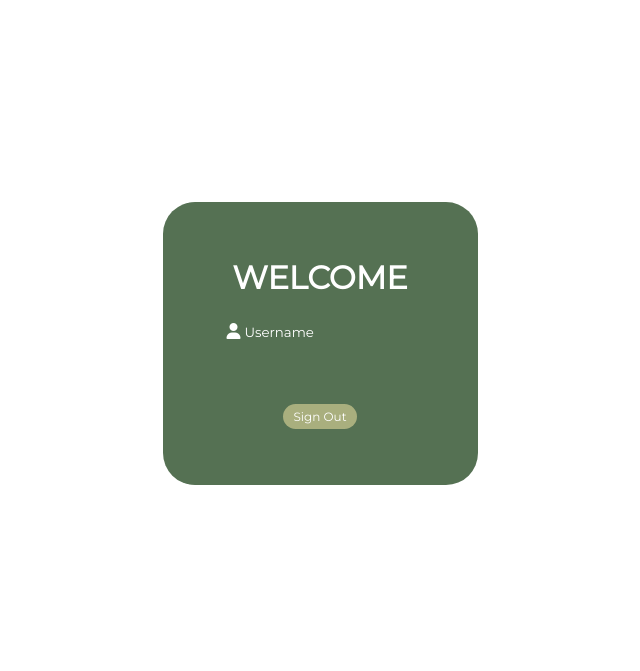
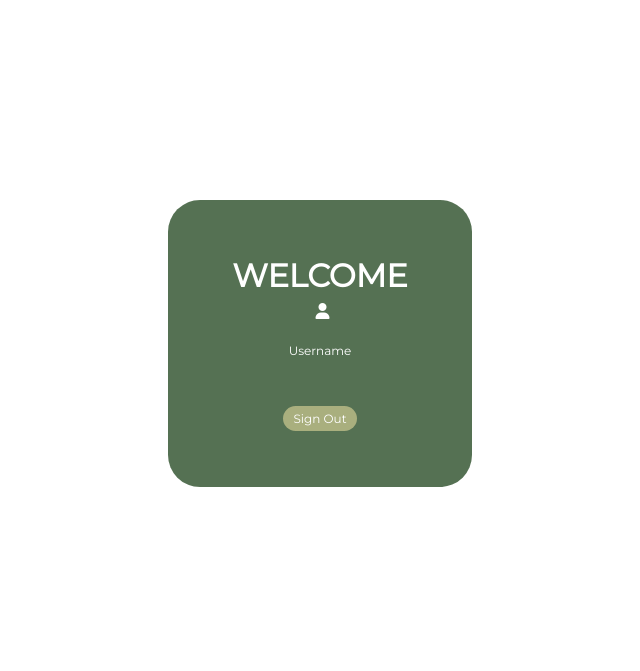
Before and after one commit to GirasArya/BibitQ, a PHP site: page /profile.html in a window 1280 px wide. Shown: the part 152-823 px from the top of the page, without its empty margins (320-960 px from the left). Run offline with PHP 8.4, Linux system fonts and the light colour scheme; some libraries are stand-ins or nearby versions.

Commit message:
profile page

```diff
--- a/profile.html
+++ b/profile.html
@@ -35,9 +35,8 @@
     <div class="profile">
         <div class="profile-login">
             <h3>WELCOME</h3>
-            <i class="fa-solid fa-user">
-                <input id ="profile-username" type="text" placeholder="Username">
-            </i>
+            <i class="fa-solid fa-user"></i>
+            <p id ="profile-username">Username</p>
             <div class="profile-button">
                 <button> <a href="#">Sign Out</a></button>
             </div>
--- a/style.css
+++ b/style.css
@@ -391,6 +391,8 @@
 
 .profile-login i{
     color: white;
+    margin-left: 3%;
+    margin-top: 5%;
 }
 
 .profile-login p{
@@ -441,7 +443,7 @@
 }
 
 .profile-button {
-    margin-top: 4em;
+    margin-top: 3em;
 }
 .profile-button button{
     font-size: 12px;
```
